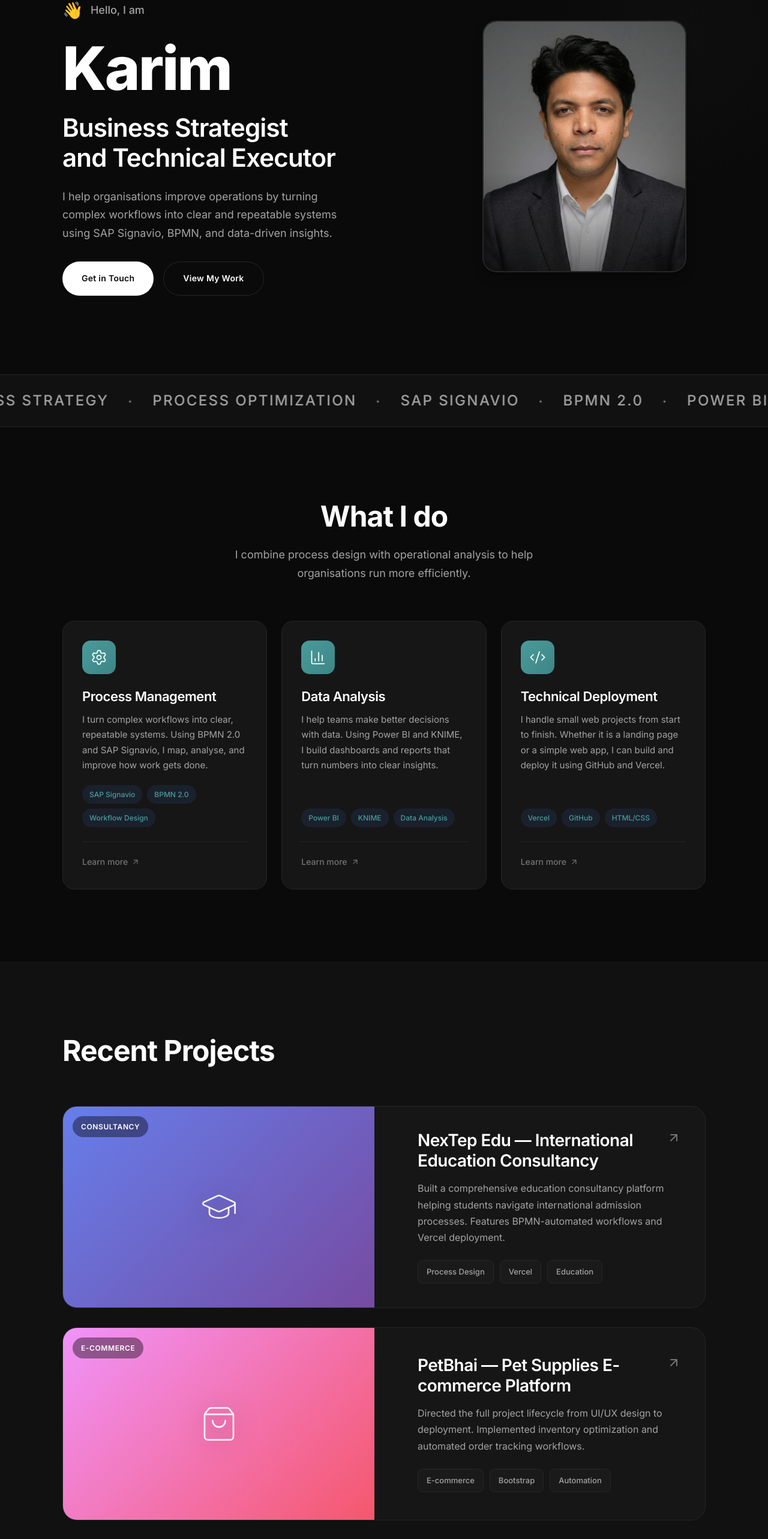
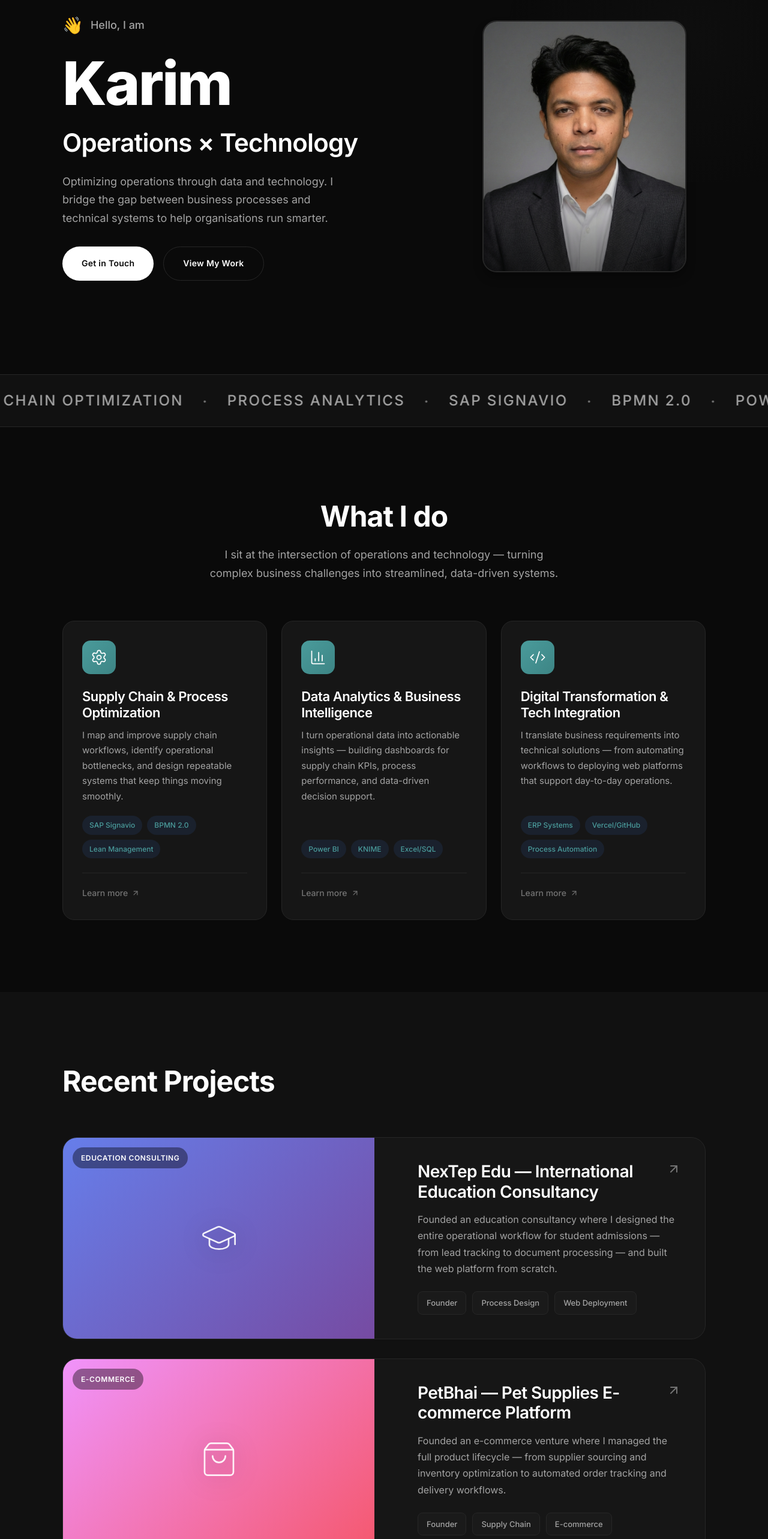
Before and after one commit to myselfrezaul7/portfolio, a Next.js app: page / in a window 1280 px wide. Shown: the part 176-2742 px from the top of the page at 60% size. Built offline with nearby package versions, Linux system fonts and the light colour scheme.

Commit message:
content: reframe portfolio around 'Bridging Business Operations & Tech' identity

```diff
--- a/src/app/layout.tsx
+++ b/src/app/layout.tsx
@@ -6,19 +6,22 @@ import "./globals.css";
 export const metadata: Metadata = {
   metadataBase: new URL('https://myselfkarim.vercel.app'),
   title: {
-    default: "Md Rezaul Karim — Business Strategy & Technical Execution",
+    default: "Md Rezaul Karim — Bridging Business Operations & Technology",
     template: "%s | Md Rezaul Karim"
   },
-  description: "Master's student in International Management & Information System with expertise in process optimization, data analytics, and technical deployment. Based in Germany.",
+  description: "Master's student in IMIS | Supply Chain Optimizer | Founder. Bridging business operations and technology through process analytics, data-driven insights, and digital transformation. Based in Germany.",
   keywords: [
     "Rezaul Karim",
-    "Business Strategy",
-    "Process Management",
+    "Supply Chain Optimization",
+    "Operations Management",
+    "Process Analytics",
     "SAP Signavio",
     "BPMN",
     "Power BI",
     "Data Analytics",
-    "Technical Execution",
+    "Digital Transformation",
+    "IMIS",
+    "Founder",
     "Germany",
     "International Management"
   ],
@@ -29,21 +32,21 @@ export const metadata: Metadata = {
     locale: "en_US",
     url: "https://myselfkarim.vercel.app",
     siteName: "Md Rezaul Karim",
-    title: "Md Rezaul Karim — Business Strategy & Technical Execution",
-    description: "Master's student in International Management & Information System with expertise in process optimization, data analytics, and technical deployment.",
+    title: "Md Rezaul Karim — Bridging Business Operations & Technology",
+    description: "Master's student in IMIS | Supply Chain Optimizer | Founder. Bridging business operations and technology through process analytics and digital transformation.",
     images: [
       {
         url: "/images/og-image.jpg",
         width: 1200,
         height: 630,
-        alt: "Md Rezaul Karim - Business Strategist",
+        alt: "Md Rezaul Karim - Operations & Technology",
       },
     ],
   },
   twitter: {
     card: "summary_large_image",
-    title: "Md Rezaul Karim — Business Strategy & Technical Execution",
-    description: "Master's student in IMIS with expertise in process optimization and data analytics.",
+    title: "Md Rezaul Karim — Bridging Business Operations & Technology",
+    description: "Master's student in IMIS | Supply Chain Optimizer | Founder. Bridging operations and technology.",
     images: ["/images/og-image.jpg"],
   },
   robots: {
@@ -72,7 +75,7 @@ const jsonLd = {
     "https://linkedin.com/in/myselfkarim",
     "https://github.com/myselfrezaul7",
   ],
-  jobTitle: "Business Strategy & Technical Execution Professional",
+  jobTitle: "Operations & Technology Strategist | IMIS Master's Student",
   worksFor: {
     "@type": "Organization",
     name: "South Westphalia University of Applied Sciences",
@@ -82,12 +85,14 @@ const jsonLd = {
     name: "South Westphalia University of Applied Sciences",
   },
   knowsAbout: [
+    "Supply Chain Optimization",
     "Business Process Management",
     "SAP Signavio",
     "BPMN 2.0",
     "Power BI",
     "Data Analytics",
-    "Project Management",
+    "Digital Transformation",
+    "Operations Management",
   ],
   address: {
     "@type": "PostalAddress",
--- a/src/app/page.tsx
+++ b/src/app/page.tsx
@@ -14,16 +14,16 @@ import ScrollToTop from '@/components/ScrollToTop';
 import PageTransition from '@/components/animations/PageTransition';
 
 const marqueeItems = [
-  'Business Strategy',
-  'Process Optimization',
+  'Supply Chain Optimization',
+  'Process Analytics',
   'SAP Signavio',
   'BPMN 2.0',
   'Power BI',
-  'Data Analytics',
-  'Project Management',
-  'Technical Execution',
-  'Antigravity',
-  'Visual Studio Code',
+  'KNIME',
+  'Data-Driven Operations',
+  'Digital Transformation',
+  'ERP Systems',
+  'Lean Management',
 ];
 
 export default function Home() {
--- a/src/components/About.tsx
+++ b/src/components/About.tsx
@@ -18,16 +18,16 @@ export default function About() {
                     <ScrollReveal delay={0.1}>
                         <div className={styles.bioSection}>
                             <p className={styles.bio}>
-                                I help organisations improve inefficient operations by turning complex workflows into clear and repeatable systems.
+                                I bridge the gap between business operations and technology. My goal is simple: make organisations run smarter by combining process thinking with the right technical tools.
                             </p>
                             <p className={styles.bio}>
-                                I am currently pursuing an M.A. in International Management and Information Systems, where I focus on business process management and data-driven decision making. Alongside my studies, I am involved in two early-stage ventures in education consulting and e-commerce.
+                                I am pursuing an M.A. in International Management and Information Systems (IMIS), where I focus on supply chain management, process analytics, and how information systems can transform everyday operations. The programme sits right at the crossroads of business and tech — which is exactly where I work best.
                             </p>
                             <p className={styles.bio}>
-                                My focus areas are <strong>Operational Efficiency</strong> and <strong>Digital Transformation</strong>. Whether it is a healthcare facility or an e-commerce platform, the goal is always to create systems that work better for everyone.
+                                Alongside my studies, I founded two ventures: <strong>NexTep Edu</strong>, an education consultancy where I designed operational workflows and built the platform from the ground up, and <strong>PetBhai</strong>, an e-commerce business where I handle everything from supplier sourcing to inventory management.
                             </p>
                             <p className={styles.bio}>
-                                Previously, I worked for two years as an Assistant Manager at a diagnostic clinic. I redesigned patient workflows, managed lab inventory, and supported daily operations to ensure smooth service delivery.
+                                Before this, I spent two years as an Assistant Manager at a diagnostic clinic. I managed the lab supply chain — procurement, inventory, vendor coordination — and redesigned patient workflows to improve service delivery across the board.
                             </p>
                         </div>
                     </ScrollReveal>
@@ -57,7 +57,7 @@ export default function About() {
                                 <Briefcase size={20} />
                                 <div>
                                     <span className={styles.infoLabel}>Experience</span>
-                                    <span className={styles.infoValue}>2+ Years in Operations</span>
+                                    <span className={styles.infoValue}>2+ Years in Operations & Supply Chain</span>
                                 </div>
                             </div>
                         </div>
--- a/src/components/Contact.tsx
+++ b/src/components/Contact.tsx
@@ -11,11 +11,11 @@ export default function Contact() {
             <div className={styles.container}>
                 <ScrollReveal>
                     <div className={styles.card}>
-                        <span className={styles.label}>Have an idea?</span>
+                        <span className={styles.label}>Have an operations challenge?</span>
                         <h2 className={styles.title}>Let's talk</h2>
                         <p className={styles.description}>
-                            Book a free 30-minute intro call to discuss your operational challenges
-                            and discover how we can transform them into efficient systems.
+                            Book a free 30-minute intro call to discuss your supply chain, process, or operational challenges
+                            and discover how we can turn them into efficient, data-driven systems.
                         </p>
 
                         <div className={styles.actions}>
--- a/src/components/Hero.tsx
+++ b/src/components/Hero.tsx
@@ -37,8 +37,7 @@ export default function Hero() {
                         animate={{ opacity: 1, y: 0 }}
                         transition={{ duration: 0.7, delay: 0.6 }}
                     >
-                        Business Strategist<br />
-                        and Technical Executor
+                        Operations × Technology
                     </motion.h2>
 
                     {/* Description */}
@@ -48,7 +47,7 @@ export default function Hero() {
                         animate={{ opacity: 1, y: 0 }}
                         transition={{ duration: 0.6, delay: 0.8 }}
                     >
-                        I help organisations improve operations by turning complex workflows into clear and repeatable systems using SAP Signavio, BPMN, and data-driven insights.
+                        Optimizing operations through data and technology. I bridge the gap between business processes and technical systems to help organisations run smarter.
                     </motion.p>
 
                     {/* CTA Buttons */}
--- a/src/components/HowIWork.tsx
+++ b/src/components/HowIWork.tsx
@@ -9,20 +9,20 @@ const steps = [
     {
         icon: Search,
         number: '01',
-        title: 'Research & Strategy',
-        description: 'User research, competitive analysis, moodboard and style tile to define the operational identity.',
+        title: 'Diagnose & Analyse',
+        description: 'Understand current operations through data collection, stakeholder interviews, and process mapping to identify bottlenecks and inefficiencies.',
     },
     {
         icon: FileText,
         number: '02',
-        title: 'Definition & Planning',
-        description: 'Process mapping, workflow design, and usability testing to validate solutions before implementation.',
+        title: 'Design & Optimise',
+        description: 'Develop improved workflows, build data models, and prototype solutions using tools like SAP Signavio and Power BI.',
     },
     {
         icon: Rocket,
         number: '03',
-        title: 'Implementation',
-        description: 'Pixel-perfect execution with technical deployment and system integration for development teams.',
+        title: 'Implement & Scale',
+        description: 'Deploy solutions, integrate with existing systems, and set up monitoring to ensure continuous improvement.',
     },
 ];
 
--- a/src/components/Projects.tsx
+++ b/src/components/Projects.tsx
@@ -8,53 +8,53 @@ import styles from './Projects.module.css';
 const projects = [
     {
         id: 1,
-        category: 'Consultancy',
+        category: 'Education Consulting',
         title: 'NexTep Edu — International Education Consultancy',
-        description: 'Built a comprehensive education consultancy platform helping students navigate international admission processes. Features BPMN-automated workflows and Vercel deployment.',
+        description: 'Founded an education consultancy where I designed the entire operational workflow for student admissions — from lead tracking to document processing — and built the web platform from scratch.',
         gradient: 'linear-gradient(135deg, #667eea 0%, #764ba2 100%)',
         icon: GraduationCap,
         link: 'https://www.nextepedu.com',
-        tags: ['Process Design', 'Vercel', 'Education'],
+        tags: ['Founder', 'Process Design', 'Web Deployment'],
     },
     {
         id: 2,
         category: 'E-commerce',
         title: 'PetBhai — Pet Supplies E-commerce Platform',
-        description: 'Directed the full project lifecycle from UI/UX design to deployment. Implemented inventory optimization and automated order tracking workflows.',
+        description: 'Founded an e-commerce venture where I managed the full product lifecycle — from supplier sourcing and inventory optimization to automated order tracking and delivery workflows.',
         gradient: 'linear-gradient(135deg, #f093fb 0%, #f5576c 100%)',
         icon: ShoppingBag,
         link: 'https://www.petbhai.com',
-        tags: ['E-commerce', 'Bootstrap', 'Automation'],
+        tags: ['Founder', 'Supply Chain', 'E-commerce'],
     },
     {
         id: 3,
         category: 'Non-Profit',
         title: 'Kuttawaala — কুত্তাওয়ালা (Dog Lovers of Bangladesh)',
-        description: 'Founded and manage a non-profit organization dedicated to dog welfare in Bangladesh. Building a community platform for dog adoption, rescue, and volunteer coordination.',
+        description: 'Founded a non-profit for dog welfare in Bangladesh. Built a community platform and designed volunteer coordination, rescue logistics, and adoption workflows to scale impact efficiently.',
         gradient: 'linear-gradient(135deg, #f7971e 0%, #ffd200 100%)',
         icon: Dog,
         link: 'https://kuttawaala.com',
-        tags: ['Non-Profit', 'Animal Welfare', 'Community'],
+        tags: ['Founder', 'Operations', 'Community Platform'],
     },
     {
         id: 4,
         category: 'Non-Profit',
         title: 'Catwaala — বিলাইওয়ালা (Cat Lovers of Bangladesh)',
-        description: 'Co-founded a non-profit organization for cat welfare in Bangladesh. Developing a platform to connect cat lovers, facilitate adoptions, and support rescue operations.',
+        description: 'Co-founded a non-profit for cat welfare in Bangladesh. Designed the adoption process flow, volunteer management system, and deployed the platform to connect cat lovers nationwide.',
         gradient: 'linear-gradient(135deg, #a8edea 0%, #fed6e3 100%)',
         icon: Cat,
         link: 'https://catwaala.com',
-        tags: ['Non-Profit', 'Animal Welfare', 'Community'],
+        tags: ['Founder', 'Operations', 'Community Platform'],
     },
     {
         id: 5,
         category: 'Healthcare',
         title: 'Renaissance Diagnostic Care — Operations Excellence',
-        description: 'Optimized internal workflows resulting in 30% reach increase within 6 months. Managed supply chain, financial operations, and marketing campaigns.',
+        description: 'Optimized healthcare operations — redesigned patient workflows, managed lab supply chain (procurement, inventory, vendor relations), and ran marketing campaigns that increased reach by 30% in 6 months.',
         gradient: 'linear-gradient(135deg, #4facfe 0%, #00f2fe 100%)',
         icon: Heart,
         link: null,
-        tags: ['Healthcare', 'Operations', 'Supply Chain'],
+        tags: ['Supply Chain', 'Process Analysis', 'Healthcare Ops'],
     },
 ];
 
--- a/src/components/Services.tsx
+++ b/src/components/Services.tsx
@@ -8,21 +8,21 @@ import styles from './Services.module.css';
 const services = [
     {
         icon: Settings,
-        title: 'Process Management',
-        description: 'I turn complex workflows into clear, repeatable systems. Using BPMN 2.0 and SAP Signavio, I map, analyse, and improve how work gets done.',
-        skills: ['SAP Signavio', 'BPMN 2.0', 'Workflow Design'],
+        title: 'Supply Chain & Process Optimization',
+        description: 'I map and improve supply chain workflows, identify operational bottlenecks, and design repeatable systems that keep things moving smoothly.',
+        skills: ['SAP Signavio', 'BPMN 2.0', 'Lean Management'],
     },
     {
         icon: BarChart3,
-        title: 'Data Analysis',
-        description: 'I help teams make better decisions with data. Using Power BI and KNIME, I build dashboards and reports that turn numbers into clear insights.',
-        skills: ['Power BI', 'KNIME', 'Data Analysis'],
+        title: 'Data Analytics & Business Intelligence',
+        description: 'I turn operational data into actionable insights — building dashboards for supply chain KPIs, process performance, and data-driven decision support.',
+        skills: ['Power BI', 'KNIME', 'Excel/SQL'],
     },
     {
         icon: Code2,
-        title: 'Technical Deployment',
-        description: 'I handle small web projects from start to finish. Whether it is a landing page or a simple web app, I can build and deploy it using GitHub and Vercel.',
-        skills: ['Vercel', 'GitHub', 'HTML/CSS'],
+        title: 'Digital Transformation & Tech Integration',
+        description: 'I translate business requirements into technical solutions — from automating workflows to deploying web platforms that support day-to-day operations.',
+        skills: ['ERP Systems', 'Vercel/GitHub', 'Process Automation'],
     },
 ];
 
@@ -35,7 +35,7 @@ export default function Services() {
                     <div className={styles.header}>
                         <h2 className={styles.sectionTitle}>What I do</h2>
                         <p className={styles.sectionDescription}>
-                            I combine process design with operational analysis to help organisations run more efficiently.
+                            I sit at the intersection of operations and technology — turning complex business challenges into streamlined, data-driven systems.
                         </p>
                     </div>
                 </ScrollReveal>
```
